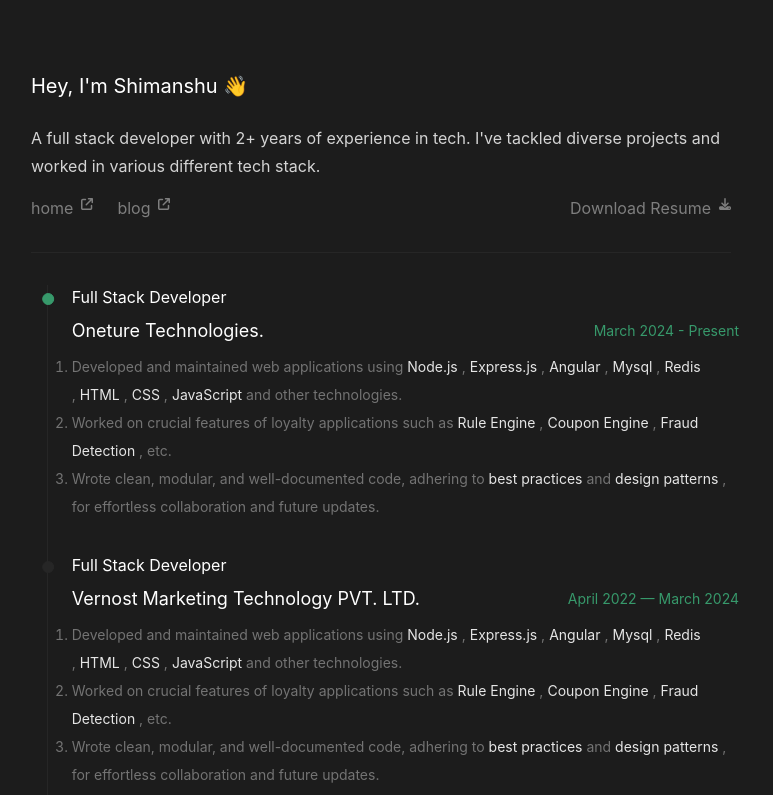
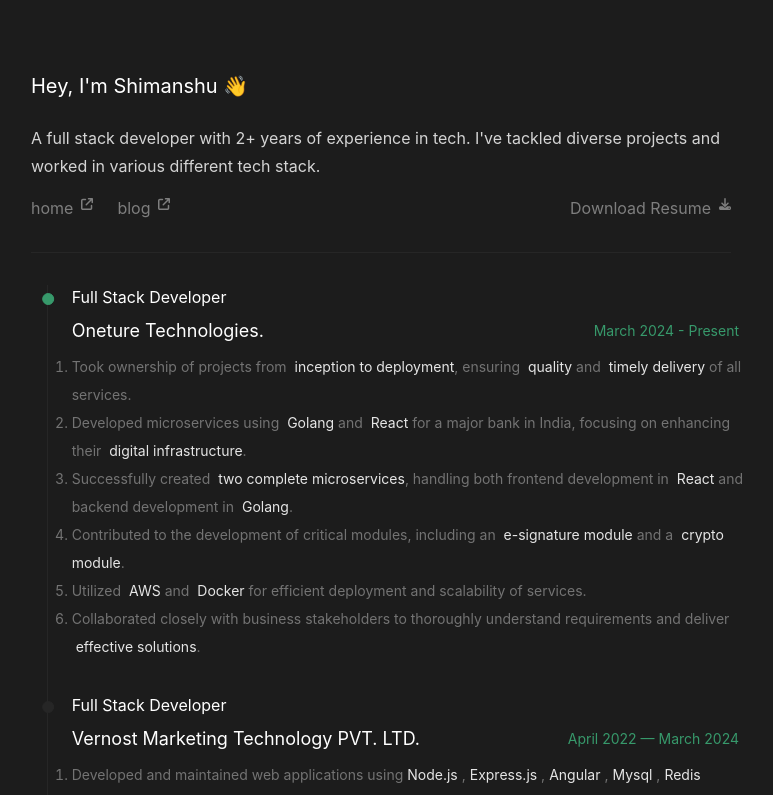
Before and after one commit to Shimanshu83/shimanshu_why, a React (Create React App) app: page /work in a window 1280 px wide. Shown: the top 795 px of the page, without its empty margins (259-1032 px from the left). Built offline with nearby package versions, Linux system fonts and the light colour scheme.

Commit message:
added proper work

```diff
--- a/src/components/work/Work.js
+++ b/src/components/work/Work.js
@@ -6,65 +6,56 @@
 
         <>
 
-            <div className='w-full h-full  border-l-neutral-800 border-l flex flex-row ms-4 gap-3 pb-8'>
+            <div className='w-full h-full border-l-neutral-800 border-l flex flex-row ms-4 gap-3 pb-8'>
 
                 {/* dot  style={{transform:" translateX(50%)"}}  */}
-                <div className="-translate-x-2/4  w-3 h-3 rounded-full mt-2 gap-2  border border-t-accent border-background bg-t-accent"></div>
+                <div className="-translate-x-2/4 w-3 h-3 rounded-full mt-2 gap-2 border border-t-accent border-background bg-t-accent"></div>
 
-                {/* different component will be visible to you here  */}
-                <div className="w-full flex flex-col"  >
+                {/* different component will be visible to you here */}
+                <div className="w-full flex flex-col">
 
                     {/* role */}
-                    <h1 className=" mb-2 text-white text-base">
+                    <h1 className="mb-2 text-white text-base">
                         Full Stack Developer
                     </h1>
 
-
-                    <div className="flex flex-col md:justify-between md:flex-row pb-2  ">
+                    <div className="flex flex-col md:justify-between md:flex-row pb-2">
 
                         {/* company name */}
-                        <h1 className=" text-white text-lg">
+                        <h1 className="text-white text-lg">
                             Oneture Technologies.
                         </h1>
 
-                        <span className='my-1 mx-2 text-sm text-t-accent'  >
+                        <span className='my-1 mx-2 text-sm text-t-accent'>
                             March 2024 - Present
                         </span>
                     </div>
 
-
-                    {/* all the work will be placed here  */}
-
+                    {/* all the work will be placed here */}
                     <ol class='list-decimal text-neutral-500'>
                         <li class='text-neutral-500 text-sm sm:leading-7'>
-                            Developed and maintained web applications using
-                            <span class="ml-1 text-neutral-200">Node.js</span> ,
-                            <span class="ml-1 text-neutral-200">Express.js</span> ,
-                            <span class="ml-1 text-neutral-200">Angular</span> ,
-                            <span class="ml-1 text-neutral-200">Mysql</span> ,
-                            <span class="ml-1 text-neutral-200">Redis</span> ,
-                            <span class="ml-1 text-neutral-200">HTML</span> ,
-                            <span class="ml-1 text-neutral-200">CSS</span> ,
-                            <span class="ml-1 text-neutral-200">JavaScript</span> and other technologies.
+                            Took ownership of projects from <span class="ml-1 text-neutral-200">inception to deployment</span>, ensuring <span class="ml-1 text-neutral-200">quality</span> and <span class="ml-1 text-neutral-200">timely delivery</span> of all services.
                         </li>
                         <li class='text-neutral-500 text-sm sm:leading-7'>
-                            Worked on crucial features of loyalty applications such as
-                            <span class="ml-1 text-neutral-200">Rule Engine</span> ,
-                            <span class="ml-1 text-neutral-200">Coupon Engine</span> ,
-                            <span class="ml-1 text-neutral-200">Fraud Detection</span> , etc.
+                            Developed microservices using <span class="ml-1 text-neutral-200">Golang</span> and <span class="ml-1 text-neutral-200">React</span> for a major bank in India, focusing on enhancing their <span class="ml-1 text-neutral-200">digital infrastructure</span>.
                         </li>
                         <li class='text-neutral-500 text-sm sm:leading-7'>
-                            Wrote clean, modular, and well-documented code, adhering to
-                            <span class="ml-1 text-neutral-200">best practices</span> and
-                            <span class="ml-1 text-neutral-200">design patterns</span> , for effortless collaboration and future updates.
+                            Successfully created <span class="ml-1 text-neutral-200">two complete microservices</span>, handling both frontend development in <span class="ml-1 text-neutral-200">React</span> and backend development in <span class="ml-1 text-neutral-200">Golang</span>.
                         </li>
-
+                        <li class='text-neutral-500 text-sm sm:leading-7'>
+                            Contributed to the development of critical modules, including an <span class="ml-1 text-neutral-200">e-signature module</span> and a <span class="ml-1 text-neutral-200">crypto module</span>.
+                        </li>
+                        <li class='text-neutral-500 text-sm sm:leading-7'>
+                            Utilized <span class="ml-1 text-neutral-200">AWS</span> and <span class="ml-1 text-neutral-200">Docker</span> for efficient deployment and scalability of services.
+                        </li>
+                        <li class='text-neutral-500 text-sm sm:leading-7'>
+                            Collaborated closely with business stakeholders to thoroughly understand requirements and deliver <span class="ml-1 text-neutral-200">effective solutions</span>.
+                        </li>
                     </ol>
-
-
 
                 </div>
             </div>
+
 
             <div className='w-full h-full  border-l-neutral-800 border-l flex flex-row ms-4 gap-3 pb-8'>
 
```
